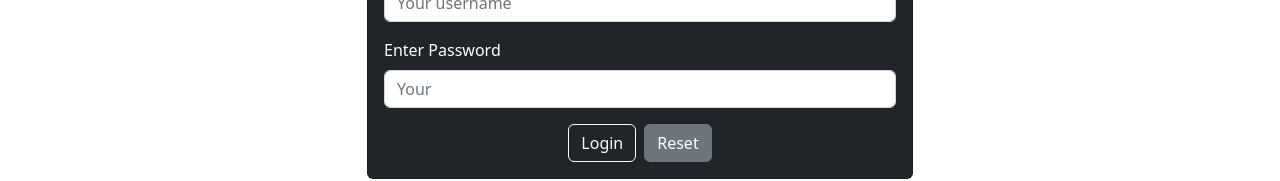
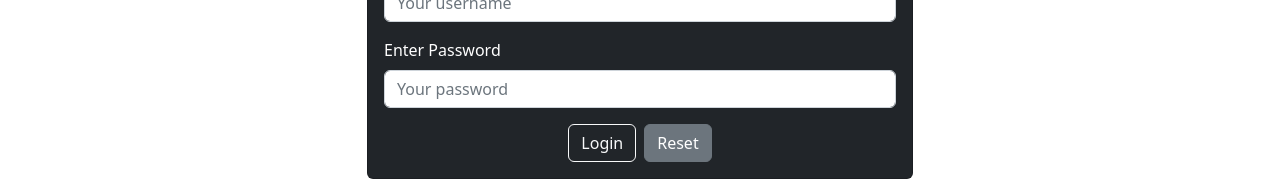
Before and after one commit to awkward-student/blog_application, a React (Create React App) app: page /login in a window 1280 px wide. Shown: the part 186-367 px from the top of the page. Built offline with nearby package versions, Linux system fonts and the light colour scheme.

Commit message:
handle login validations

```diff
--- a/src/pages/Login.js
+++ b/src/pages/Login.js
@@ -1,7 +1,52 @@
 import { Button, Card, CardBody, CardHeader, Col, Container, Form, FormGroup, Input, Label, Row } from "reactstrap";
 import Base from "../components/Base";
+import { useState } from "react";
+import { toast } from "react-toastify";
+import { loginUser } from "../services/user-service";
 
 const Login=()=>{
+
+    const [loginDetails, setLoginDetails] = useState({
+        username:'',
+        password:''
+    });
+
+    const handleChange=(event, field)=>{
+        setLoginDetails({...loginDetails, [field]: event.target.value});
+    };
+
+    const handleFormSubmit=(event)=>{
+        event.preventDefault();
+        console.log(loginDetails);
+        // validations
+        if(loginDetails.username.trim()=='' || loginDetails.password.trim()==''){
+            toast.error("username or password required");
+            return;
+        };
+
+        // calling server API for sending the data
+        loginUser(loginDetails).then((jwtTokenData) =>{
+            console.log('user login: ');
+            console.log(jwtTokenData);
+            toast.success("Login successfull.")
+        }).catch(error=>{
+            console.log(error);
+            if(error.response.status==400 || error.response.status==404){
+                toast.error(error.response.data.message);
+            }
+            else{
+                toast.error("Something went wrong at our end.")
+            }
+        });
+    };
+
+    const handleReset=()=>{
+        setLoginDetails({
+            username:'',
+            password:''
+        });
+    };
+
     return(
         <Base>
             <Container>
@@ -13,7 +58,7 @@ const Login=()=>{
                             </CardHeader>
                             <CardBody>
                                 {/* creating form  */}
-                                <Form>
+                                <Form onSubmit={handleFormSubmit}>
                                     {/* username/email field  */}
                                     <FormGroup>
                                     <Label for="email">Enter Username</Label>
@@ -21,6 +66,8 @@ const Login=()=>{
                                         id="email"
                                         type="email"
                                         placeholder="Your username"
+                                        value={loginDetails.username}
+                                        onChange={(event)=>handleChange(event, 'username')}
                                     />
                                     </FormGroup>
                                     <FormGroup>
@@ -29,12 +76,14 @@ const Login=()=>{
                                     <Input
                                         id="password"
                                         type="password"
-                                        placeholder="Your "
+                                        placeholder="Your password"
+                                        value={loginDetails.password}
+                                        onChange={(event)=>handleChange(event, 'password')}
                                     />
                                     </FormGroup>
                                     <Container className="text-center">
                                         <Button outline color="light">Login</Button>
-                                        <Button className="ms-2" color="secondary" type="reset">Reset</Button>
+                                        <Button onClick={handleReset} className="ms-2" color="secondary" type="reset">Reset</Button>
                                     </Container>
                                 </Form>
                             </CardBody>
--- a/src/pages/Signup.js
+++ b/src/pages/Signup.js
@@ -32,13 +32,13 @@ const Signup=()=>{
         // preventing reload on submit
         event.preventDefault();
 
+
+        // client side data validation
         // if(error.isError){
         //     toast.error("Form data invalid.");
         //     setError({...error, isError: false});
         //     return;
         // }
-
-        // client side data validation
 
         // calling server API for sending the data
         signUp(data).then((resp) => {
--- a/src/services/user-service.js
+++ b/src/services/user-service.js
@@ -5,3 +5,9 @@ export const signUp = (user) => {
     .post('/api/v1/auth/register', user)
     .then((response) => response.data);
 };
+
+export const loginUser = (loginDetails) => {
+    return AXIOS
+    .post('/api/v1/auth/login', loginDetails)
+    .then((response) => response.data);
+};
```
